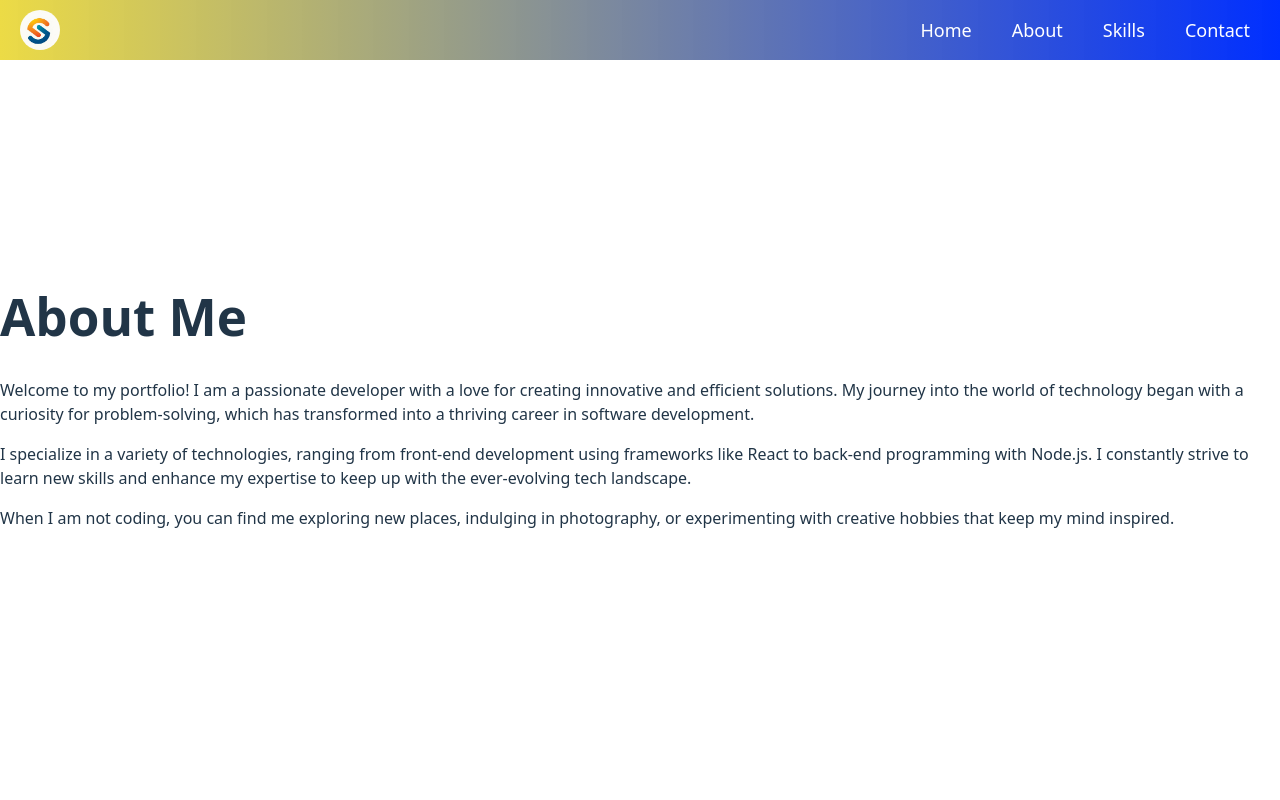
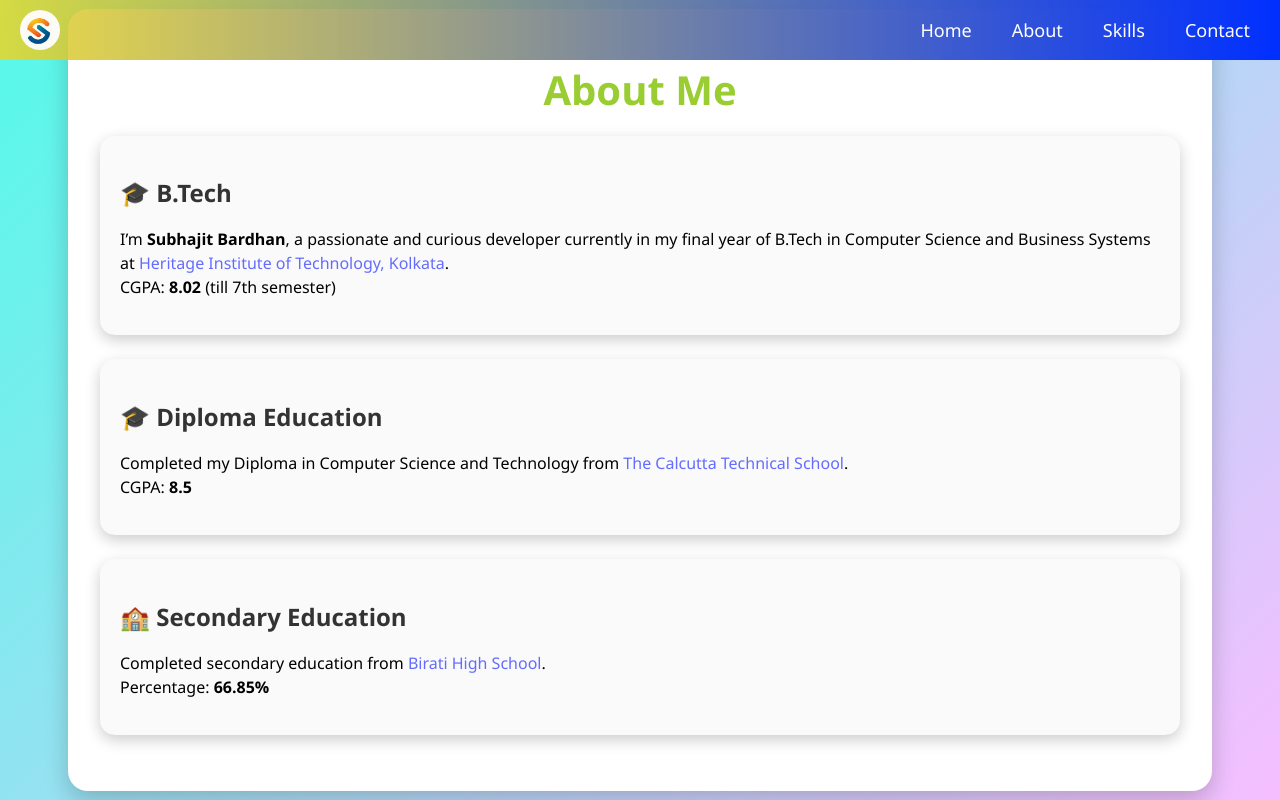
Before and after one commit to SubhajitBardhanPc/Portfolio-App, a React (Vite) app in the folder My Portfolio/client/: page /about in a window 1280 px wide. Built offline with nearby package versions, Linux system fonts and the light colour scheme.

Commit message:
About page done

```diff
--- a/My Portfolio/client/package.json
+++ b/My Portfolio/client/package.json
@@ -13,6 +13,7 @@
     "framer-motion": "^12.7.3",
     "react": "^19.0.0",
     "react-dom": "^19.0.0",
+    "react-icons": "^5.5.0",
     "react-router-dom": "^7.5.0"
   },
   "devDependencies": {
--- a/My Portfolio/client/src/App.jsx
+++ b/My Portfolio/client/src/App.jsx
@@ -4,6 +4,7 @@ import Home from "./pages/Home";
 import About from "./pages/About";
 import TechnicalSkills from "./pages/TechnicalSkills";
 import Contact from "./pages/Contact";
+
 
 
 function App() {
@@ -16,6 +17,7 @@ function App() {
         <Route path="/technical-skills" element={<TechnicalSkills />} />
         <Route path="/contact" element={<Contact />} />
       </Routes>
+
     </Router>
   )
 }
--- /dev/null
+++ b/My Portfolio/client/src/pages/About.css
@@ -0,0 +1,55 @@
+/* About.css */
+
+body {
+    margin: 0;
+    padding: 0;
+    width: 100%;
+    font-family: 'Segoe UI', Tahoma, Geneva, Verdana, sans-serif;
+    background: linear-gradient(135deg, rgb(84, 250, 233), rgba(245, 183, 255, 0.9)); /* teal to soft lavender */
+    min-height: 100vh;
+    display: flex;
+    justify-content: center;
+    align-items: center;
+}
+
+.about-container {
+    margin: auto;
+    background-color: white;
+    width: 100%;
+    max-width: 1080px;
+    padding: 2rem;
+    border-radius: 20px;
+    box-shadow: 0 10px 25px rgba(0, 0, 0, 0.2);
+    text-align: left;
+}
+
+.about-title {
+    text-align: center;
+    font-size: 2.5rem;
+    margin-bottom: 1.5rem;
+    color: yellowgreen; /* greenish-yellow header */
+}
+
+.about-card {
+    background-color: #fafafa;
+    margin-bottom: 1.5rem;
+    padding: 1.25rem;
+    border-radius: 15px;
+    box-shadow: 0 5px 15px rgba(0, 0, 0, 0.2);
+    transition: transform 0.3s ease;
+}
+
+.about-card:hover {
+    transform: translateY(-7px);
+}
+
+.card-heading {
+    font-size: 1.5rem;
+    font-weight: bold;
+    margin-bottom: 0.75rem;
+    color: #333; /* black text for headings */
+}
+
+.about-card p {
+    color: black; /* black text for descriptions */
+}
--- a/My Portfolio/client/src/pages/About.jsx
+++ b/My Portfolio/client/src/pages/About.jsx
@@ -1,24 +1,61 @@
 import React from "react";
+import "./About.css";
 
 const About = () => {
     return (
-        <div className="about-content">
-            <h1>About Me</h1>
+        <div className="about-container">
+            <h1 className="about-title">About Me</h1>
+
+            {/* Heritage Institute of Technology */}
+            <div className="about-card">
+                <h2 className="card-heading">🎓 B.Tech</h2>
                 <p>
-                Welcome to my portfolio! I am a passionate developer with a love for creating
-                innovative and efficient solutions. My journey into the world of technology began
-                with a curiosity for problem-solving, which has transformed into a thriving career
-                in software development.
+                    I’m <strong>Subhajit Bardhan</strong>, a passionate and curious developer currently in my final year of B.Tech in Computer Science and Business Systems at{" "}
+                    <a
+                        href="https://heritageit.edu"
+                        target="_blank"
+                        rel="noopener noreferrer"
+                        className="edu-link"
+                    >
+                        Heritage Institute of Technology, Kolkata
+                    </a>.
+                    <br />CGPA: <strong>8.02</strong> (till 7th semester)
                 </p>
+            </div>
+
+            {/* Diploma Education */}
+            <div className="about-card">
+                <h2 className="card-heading">🎓 Diploma Education</h2>
                 <p>
-                I specialize in a variety of technologies, ranging from front-end development using
-                frameworks like React to back-end programming with Node.js. I constantly strive to
-                learn new skills and enhance my expertise to keep up with the ever-evolving tech landscape.
+                    Completed my Diploma in Computer Science and Technology from{" "}
+                    <a
+                        href="https://polytechnic.wbtetsd.gov.in/thecalcuttatechnicalschool"
+                        target="_blank"
+                        rel="noopener noreferrer"
+                        className="edu-link"
+                    >
+                        The Calcutta Technical School
+                    </a>.
+                    <br />CGPA: <strong>8.5</strong>
                 </p>
+            </div>
+
+            {/* Secondary Education */}
+            <div className="about-card">
+                <h2 className="card-heading">🏫 Secondary Education</h2>
                 <p>
-                When I am not coding, you can find me exploring new places, indulging in photography,
-                or experimenting with creative hobbies that keep my mind inspired.
+                    Completed secondary education from{" "}
+                    <a
+                        href="https://www.bing.com/search?q=birati+high+school&form=EX0050&refig=c33a28835172483ab1e4fe72d21f2178&pc=U531&ucpdpc=UCPD&filters=local_ypid:YN4070x245995188&shtp=GetUrl&shid=b5b00f6c-0967-49ae-8e97-ac483f149c33&shtk=QmlyYXRpIEhpZ2ggU2Nob29s&shdk=Rm91bmQgb24gQmluZy4%3D&shhk=RzjST4H94lnKaM%2Fd6j5ARtk2f7NaQWuGNm2hezr28LQ%3D"
+                        target="_blank"
+                        rel="noopener noreferrer"
+                        className="edu-link"
+                    >
+                        Birati High School
+                    </a>.
+                    <br />Percentage: <strong>66.85%</strong>
                 </p>
+            </div>
         </div>
     );
 };
--- /dev/null
+++ b/My Portfolio/client/src/pages/TechnicalSkills.css
@@ -0,0 +1,44 @@
+/* Technical Skills Section */
+.technical-skills-content {
+    padding: 40px;
+    max-width: 1000px;
+    margin: 50px auto;
+    background: linear-gradient(135deg, #e3f2fd, #90caf9); /* Gradient background for modern look */
+    border-radius: 10px;
+    box-shadow: 0 6px 10px rgba(0, 0, 0, 0.15); /* Soft shadow for depth */
+    text-align: center;
+}
+
+.technical-skills-content h1 {
+    font-size: 36px;
+    margin-bottom: 20px;
+    color: #01579b; /* Professional navy blue color for header */
+    font-weight: 700;
+    text-transform: uppercase; /* Makes the title stand out */
+    letter-spacing: 1.2px; /* Adds spacing between letters */
+}
+
+.skills-list {
+    display: flex; /* Flex layout for horizontal alignment */
+    flex-wrap: wrap; /* Ensure skills wrap on smaller screens */
+    justify-content: center; /* Center content horizontally */
+    gap: 15px; /* Space between skills */
+    margin-top: 20px;
+}
+
+.skills-list span {
+    font-size: 18px;
+    color: #212121; /* Neutral color for text */
+    background: #e1f5fe; /* Light background color for skill items */
+    padding: 10px 20px; /* Adds padding for readability */
+    border-radius: 25px; /* Fully rounded corners for pills */
+    box-shadow: 0 4px 6px rgba(0, 0, 0, 0.1); /* Subtle shadow for depth */
+    transition: transform 0.3s ease, box-shadow 0.3s ease; /* Adds hover effects */
+}
+
+.skills-list span:hover {
+    transform: scale(1.1); /* Slight scaling effect on hover */
+    box-shadow: 0 6px 10px rgba(0, 0, 0, 0.2); /* Enhanced shadow on hover */
+    background: #b3e5fc; /* Slightly darker background color on hover */
+    cursor: pointer; /* Changes cursor to pointer */
+}
--- a/My Portfolio/client/src/pages/TechnicalSkills.jsx
+++ b/My Portfolio/client/src/pages/TechnicalSkills.jsx
@@ -1,5 +1,5 @@
 import React from "react";
-
+import "./TechnicalSkills.css"; // Assuming you have a CSS file for styling
 const TechnicalSkills = () => {
     return (
         <div className="technical-skills-content">
```
Also changed, not shown: My Portfolio/client/src/components/Footer.css (added), 1 other file (tests, documents, lock files or other folders). Lines whose indentation alone changed are shown as unchanged.
